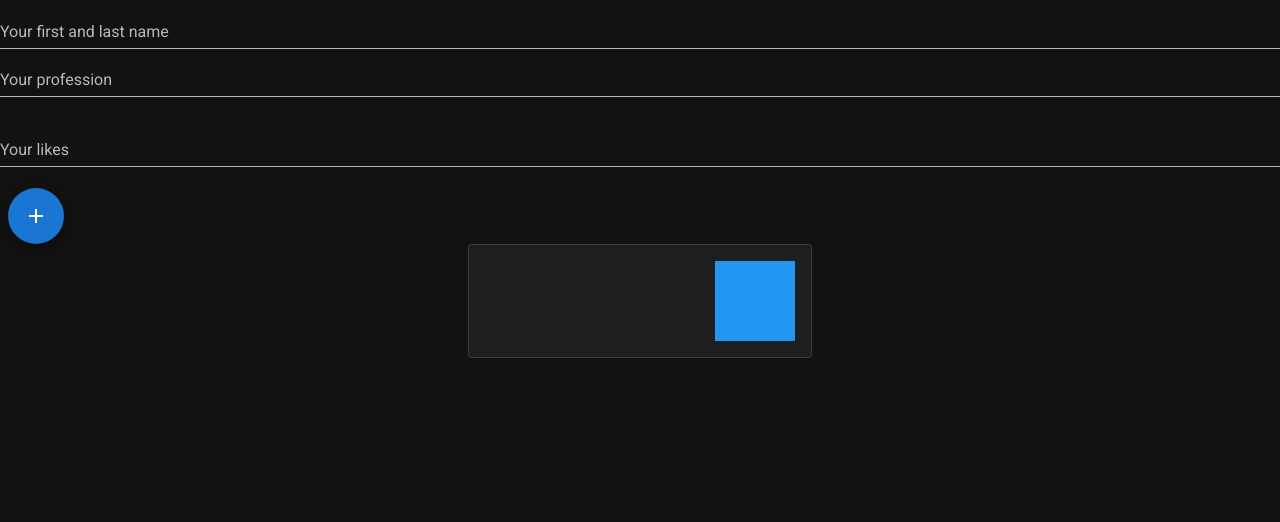
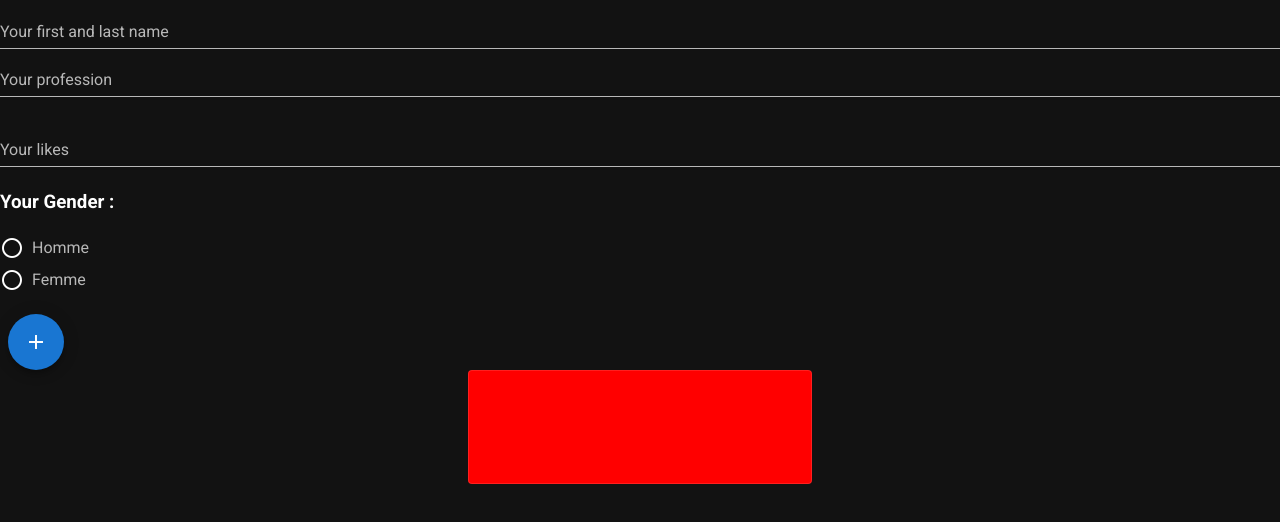
Before and after one commit to laresolution/internship-league-ccg2023, a Nuxt app: page /TianaRabezandriny in a window 1280 px wide. Shown: the top 522 px of the page. Built offline with nearby package versions, Linux system fonts and the light colour scheme.

Commit message:
form on progress

```diff
--- a/components/TRform.vue
+++ b/components/TRform.vue
@@ -1,18 +1,38 @@
 <template>
   <div>
-    <v-text-field v-model="newUser.fullName"
-      label="Your first and last name"
-      :rules="rules"
-      hide-details="auto"
-    ></v-text-field>
+    <v-text-field v-model="newUser.fullName" label="Your first and last name" :rules="rules"
+      hide-details="auto"></v-text-field>
     <v-text-field v-model="newUser.profession" label="Your profession"></v-text-field>
     <v-text-field v-model="newUser.likes" label="Your likes"></v-text-field>
-    <v-btn
-        class="mx-2"
-        fab
-        color="primary"
-        @click="clicked"
+    <h3>Your Gender :</h3>
+    <!-- <v-container fluid> -->
+    <!-- ---------------------------------------------------------------- -->
+    <!-- <p>{{ radios || 'null' }}</p> -->
+
+        <v-radio-group v-model="newUser.color">
+
+            <v-radio label="Homme" value="Blue"></v-radio>
+            <v-radio label="Femme" value="Pink"></v-radio>
+
+        </v-radio-group>
+
+
+    <!-- <v-radio-group
+      v-model="color"
+      mandatory
     >
+      <v-radio
+        label="Homme"
+        value="homme"
+      ></v-radio>
+      <v-radio
+        label="Femme"
+        value="femme"
+      ></v-radio>
+    </v-radio-group>
+  </v-container> -->
+   <!-- ---------------------------------------------------------------- -->
+    <v-btn class="mx-2" fab color="primary" @click="clicked">
       <v-icon dark>
         mdi-plus
       </v-icon>
@@ -21,11 +41,12 @@
 </template>
 
 <script>
-const generateNewMember = ()=>{
+const generateNewMember = () => {
   return {
-    fullName:'',
-      profession:'',
-      likes:''
+    fullName: '',
+    profession: '',
+    likes: '',
+    color:''
   }
 }
 export default {
@@ -43,8 +64,24 @@ const generateNewMember = ()=>{
       this.$emit('newMember', this.newUser);
       console.log(this.newUser);
     }
+  },
+  computed: {
+        classBindingObject () {
+            return {
+                pink: this.color === "Pink",
+                blue: this.color === "Blue",
+                black: true
+            }
+        }
     }
 }
 </script>
 
-<style scoped></style>
+<style scoped>
+.blue {
+   background-color: blue;
+}
+
+.pink {
+   background-color: pink;
+}</style>
--- a/pages/Hire.vue
+++ b/pages/Hire.vue
@@ -27,8 +27,8 @@ export default {
             return {
                 green: this.color === "Green",
                 red: this.color === "Red",
-                blue: this.color === "Blue",
-                black: true
+                blue: this.color === "Blue"
+
             }
         }
     }
--- a/pages/TianaRabezandriny.vue
+++ b/pages/TianaRabezandriny.vue
@@ -3,7 +3,7 @@
         <TRform @newMember ="affiche">
 
         </TRform>
-        <v-card class="mx-auto" max-width="344" outlined>
+        <v-card class="mx-auto backColor" max-width="344" outlined>
             <v-list-item three-line>
                 <v-list-item-content>
                     <div class="text-overline mb-4">
@@ -15,7 +15,7 @@
                     <v-list-item-subtitle>{{likes}}</v-list-item-subtitle>
                 </v-list-item-content>
 
-                <v-list-item-avatar tile size="80" color="blue"></v-list-item-avatar>
+                <v-list-item-avatar tile size="80" color="couleur"></v-list-item-avatar>
             </v-list-item>
 
             <!-- <v-card-actions>
@@ -26,7 +26,7 @@
         >
           Button
         </v-btn>
-      </v-card-actions> -->
+      </v-card-actions>-->
         </v-card>
     </div>
 </template>
@@ -38,10 +38,11 @@ export default {
     components: { TRform },
     data() {
         return {
-            salutation: 'HELLO',
+
             fullName: '',
             profession: '',
-            likes: ''
+            likes: '',
+            couleur:''
 
         }
     },
@@ -50,12 +51,32 @@ export default {
             this.fullName = données.fullName;
             this.profession = données.profession;
             this.likes = données.likes;
+            this.couleur=données.color;
             console.log(données);
 
+        }
+    },
+    computed: {
+        classBindingObject () {
+            return {
+                pink: this.couleur === "Pink",
+                blue: this.couleur === "Blue"
+
+            }
         }
     }
 
 }
 </script>
 
-<style scoped></style>
+<style scoped>
+.backColor{
+    background-color: red;
+}
+.blue {
+   background-color: blue;
+}
+
+.pink {
+   background-color: pink;
+}</style>
```
Lines whose indentation alone changed are shown as unchanged.
